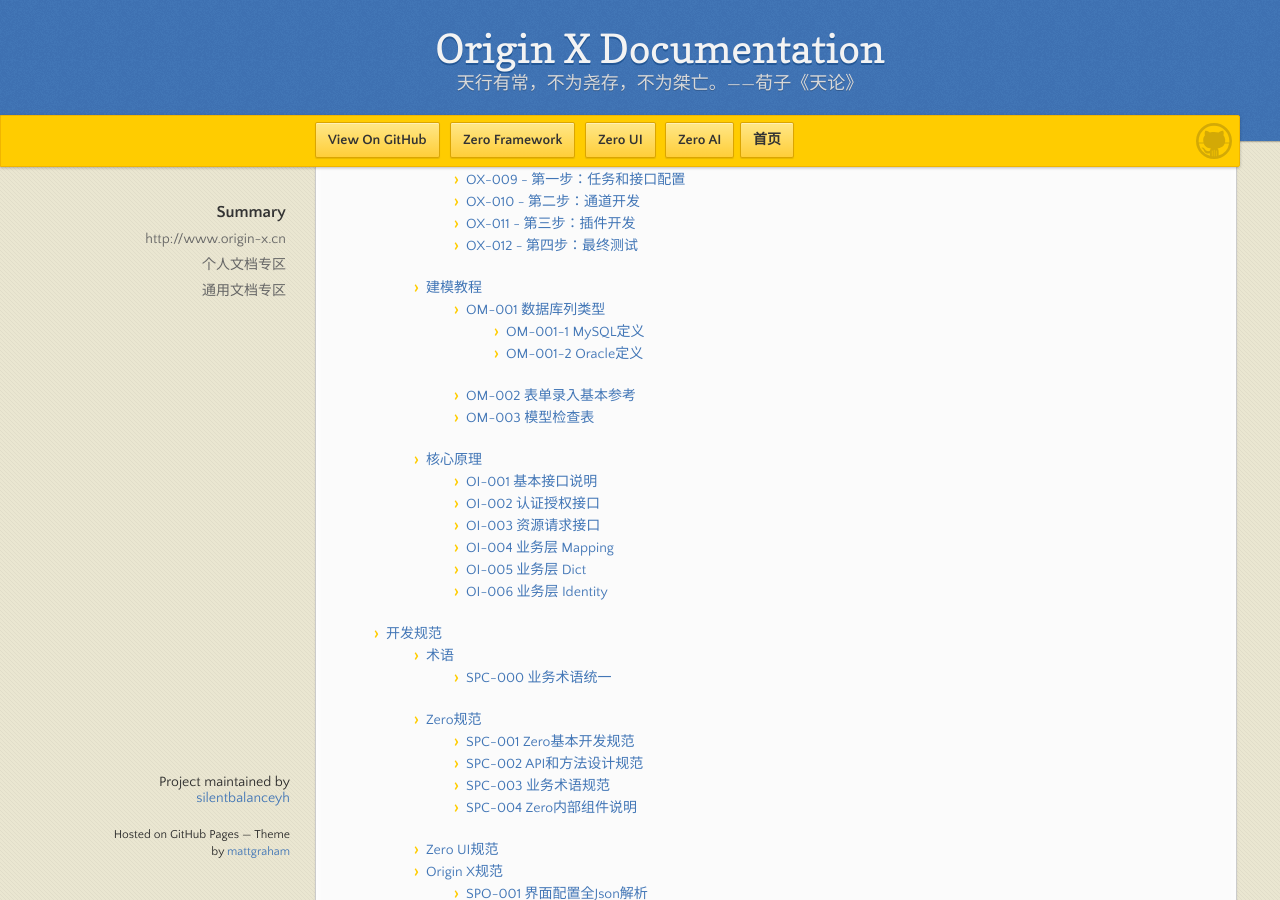
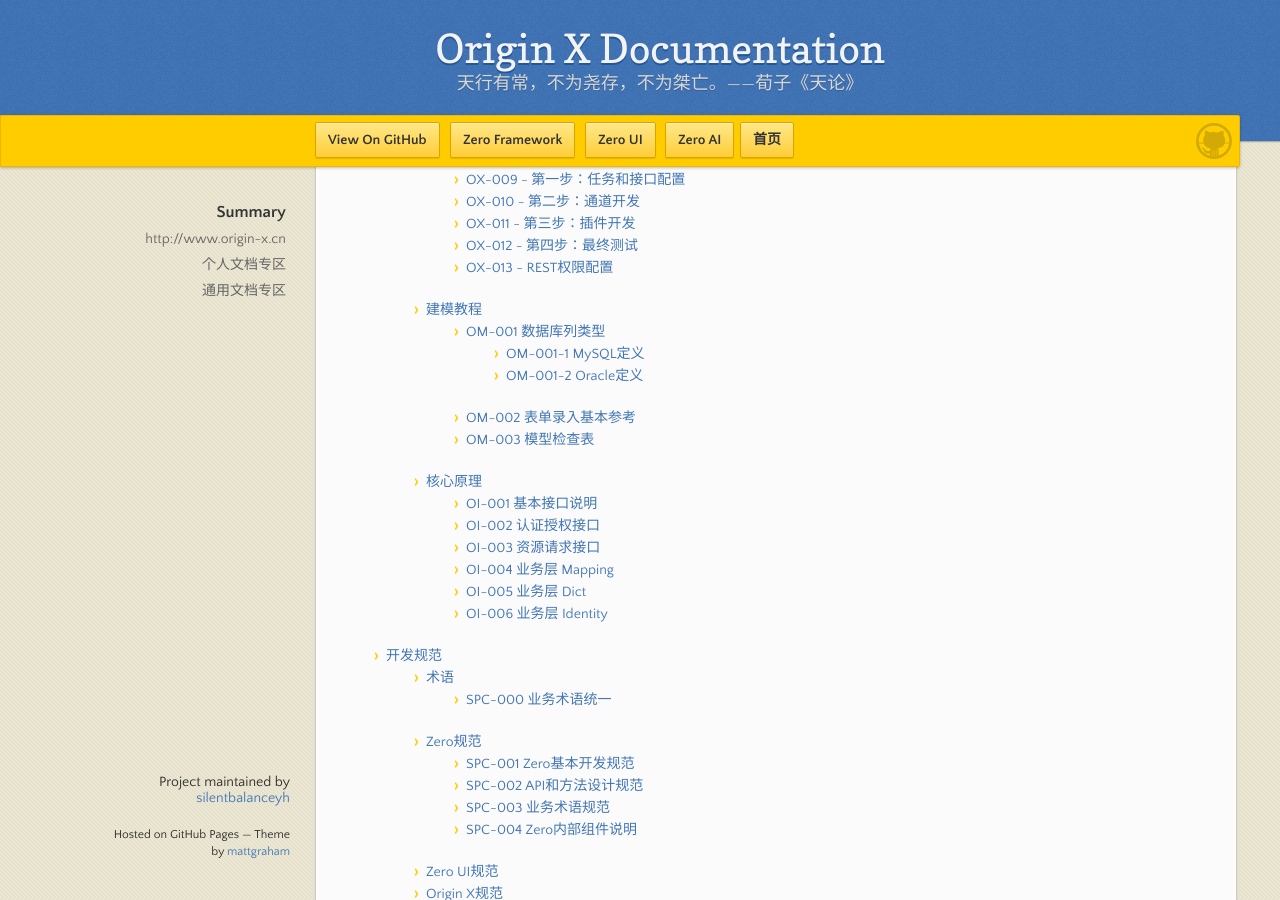
Before and after one commit to silentbalanceyh/mi-kb, a Jekyll site: the page built from SUMMARY.md, in a window 1280 px wide and 900 px high, scrolled down 1992 px. Built offline with Jekyll 4.4.1, drawn with Linux system fonts in a browser that asks for light colours; our own code applies the rules of GitHub Pages for plain Markdown files.

Commit message:
Updates origin-x-engine/main.md
Auto commit by GitBook Editor

```diff
--- a/SUMMARY.md
+++ b/SUMMARY.md
@@ -82,6 +82,7 @@
     * [OX-010 - 第二步：通道开发](origin-x-engine/1-oxshi-shi-jiao-cheng/ox-010-di-er-bu-ff1a-tong-dao-kai-fa.md)
     * [OX-011 - 第三步：插件开发](origin-x-engine/1-oxshi-shi-jiao-cheng/ox-011-di-san-bu-ff1a-tong-dao-ce-shi.md)
     * [OX-012 - 第四步：最终测试](origin-x-engine/1-oxshi-shi-jiao-cheng/ox-012-di-si-bu-ff1a-zui-zhong-ce-shi.md)
+    * [OX-013 - REST权限配置](origin-x-engine/1-oxshi-shi-jiao-cheng/ox-013-jie-kou-quan-xian-pei-zhi.md)
   * [建模教程](origin-x-engine/2-oxjian-mo-jiao-cheng.md)
     * [OM-001 数据库列类型](origin-x-engine/2-oxjian-mo-jiao-cheng/om-001-shu-ju-ku-lie-lei-xing.md)
       * [OM-001-1 MySQL定义](origin-x-engine/2-oxjian-mo-jiao-cheng/om-001-shu-ju-ku-lie-lei-xing/om-001-1-mysqlding-yi.md)
```
Also changed, not shown: origin-x-engine/1-oxshi-shi-jiao-cheng/ox-013-jie-kou-quan-xian-pei-zhi.md (added, +1 -0 lines).
